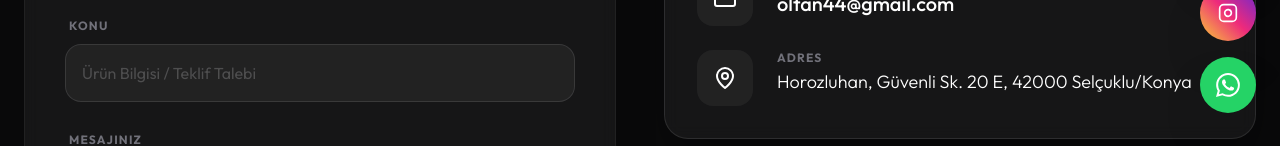
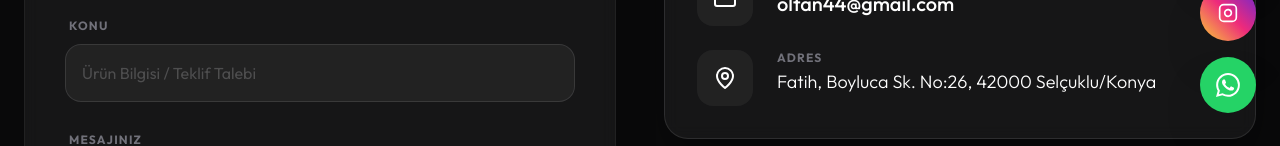
Before and after one commit to atiyopya/Doruk-S-ve, a Next.js app: page /contact in a window 1280 px wide. Shown: the part 663-809 px from the top of the page. Built offline with nearby package versions, Linux system fonts and the light colour scheme.

Commit message:
Adres değişikliği yapıldı

```diff
--- a/app/contact/page.tsx
+++ b/app/contact/page.tsx
@@ -188,7 +188,7 @@ export default function ContactPage() {
                 </div>
                 <div>
                   <h3 className="text-silver-dark text-xs font-bold uppercase tracking-widest mb-1">Adres</h3>
-                  <p className="text-white text-lg font-light leading-snug">Horozluhan, Güvenli Sk. 20 E, 42000 Selçuklu/Konya</p>
+                  <p className="text-white text-lg font-light leading-snug">Fatih, Boyluca Sk. No:26, 42000 Selçuklu/Konya</p>
                 </div>
               </div>
             </div>
--- a/app/page.tsx
+++ b/app/page.tsx
@@ -17,7 +17,7 @@ export default function Home() {
     "telephone": "+905304401472",
     "address": {
       "@type": "PostalAddress",
-      "streetAddress": "Horozluhan, Güvenli Sk. 20 E",
+      "streetAddress": "Fatih, Boyluca Sk. No:26",
       "addressLocality": "Selçuklu",
       "addressRegion": "Konya",
       "postalCode": "42000",
```
